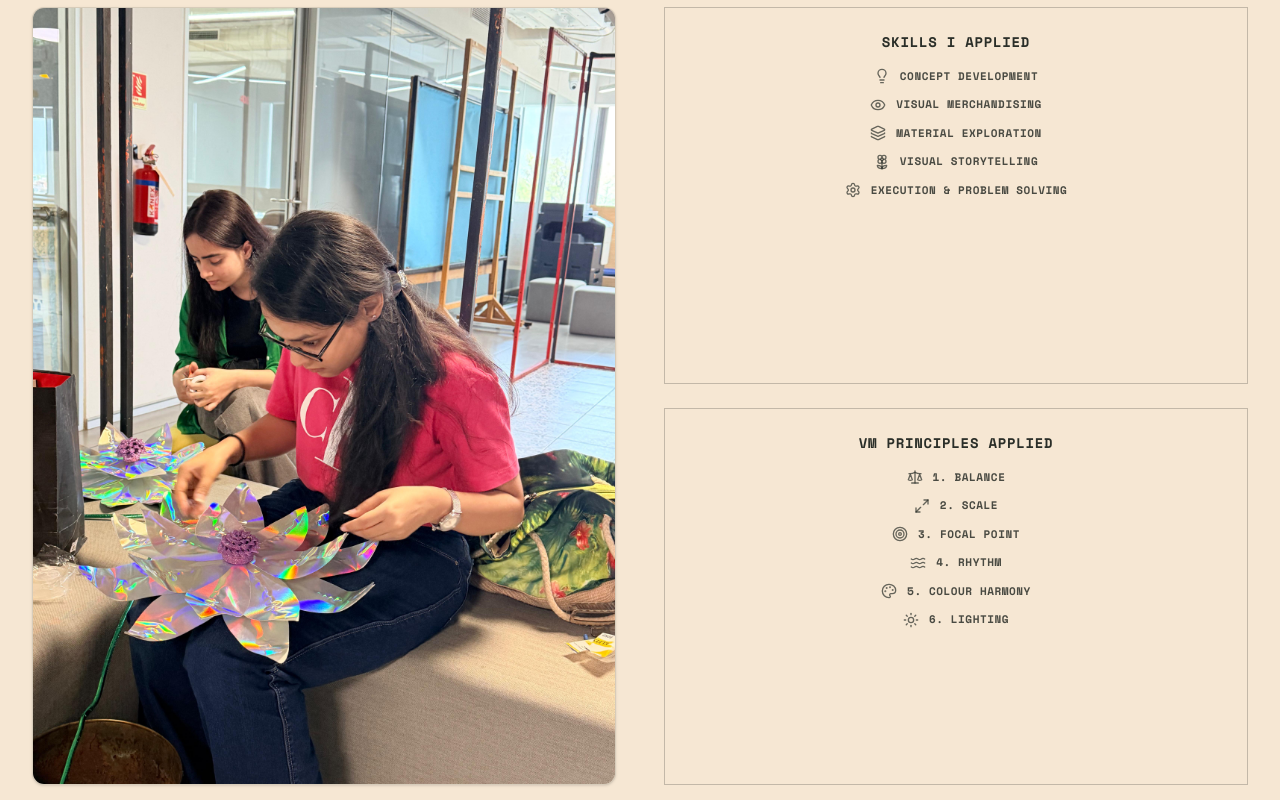
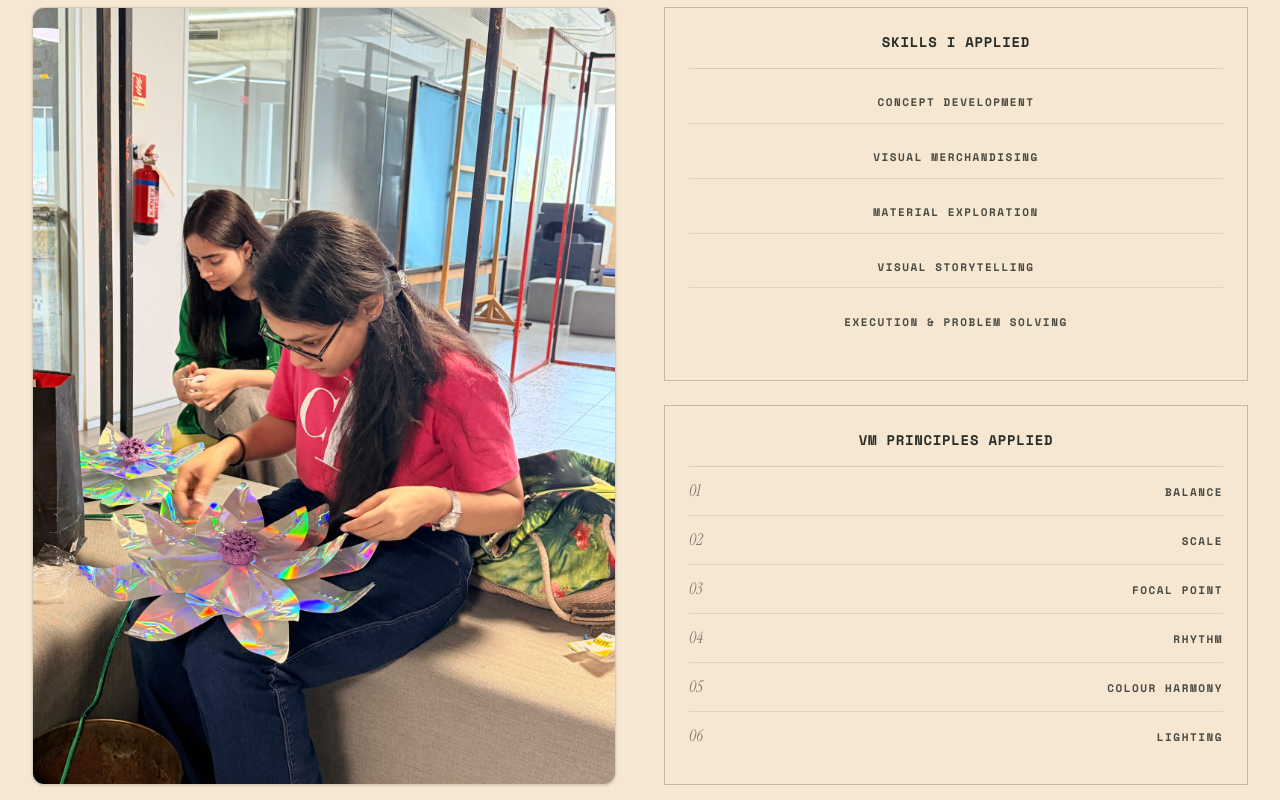
Before and after one commit to srishtij200/srishti, a React (Vite) app: page /projects/visual-merchandising in a window 1280 px wide. Shown: the part 5800-6600 px from the top of the page. Built offline with nearby package versions, Linux system fonts and the light colour scheme; no server answers.

Commit message:
project2 page5: style skills and principles with dividers and spacing

```diff
--- a/src/pages/ProjectVisualMerchandisingPage.tsx
+++ b/src/pages/ProjectVisualMerchandisingPage.tsx
@@ -2,24 +2,9 @@ import React from 'react';
 import { Link } from 'react-router-dom';
 import {
   ArrowLeft,
-  ArrowDown,
-  Lightbulb,
-  Eye,
-  Layers,
-  Flower2,
-  Settings,
-  Scale,
-  Maximize2,
-  Target,
-  Waves,
-  Palette,
-  Sun
+  ArrowDown
 } from 'lucide-react';
 import { portfolioData } from '../data/portfolioData';
-
-const vmIconMap: Record<string, React.ComponentType<{ className?: string }>> = {
-  Lightbulb, Eye, Layers, Flower2, Settings, Scale, Maximize2, Target, Waves, Palette, Sun
-};
 
 export const ProjectVisualMerchandisingPage: React.FC = () => {
   const { projectVM: vm } = portfolioData;
@@ -370,40 +355,33 @@ export const ProjectVisualMerchandisingPage: React.FC = () => {
                 />
               </div>
               <div className="flex flex-col gap-6">
-                <div className="border border-[var(--c-ink)]/25 bg-[var(--c-bg)] rounded-none px-6 py-6 flex-1">
-                  <div className="font-mono-code text-sm font-bold uppercase tracking-wider text-[var(--c-ink)] text-center mb-4">
+                <div className="border border-[var(--c-ink)]/25 bg-[var(--c-bg)] rounded-none px-6 py-6 flex-1 flex flex-col">
+                  <div className="font-mono-code text-sm font-bold uppercase tracking-wider text-[var(--c-ink)] text-center pb-4 border-b border-[var(--c-ink)]/15">
                     {u.p5SkillsHeader}
                   </div>
-                  <ul className="space-y-3">
-                    {vm.page5SkillsAndPrinciples.skillsApplied.map((sk, idx) => {
-                      const Icon = vmIconMap[sk.icon] ?? Lightbulb;
-                      return (
-                        <li key={idx} className="flex items-center justify-center gap-2.5">
-                          <Icon className="w-4 h-4 text-[var(--c-ink)]/70 shrink-0" />
-                          <span className="font-mono-code text-[11px] font-bold uppercase tracking-wider text-[var(--c-ink)]/85">
-                            {sk.title}
-                          </span>
-                        </li>
-                      );
-                    })}
+                  <ul className="flex-1 flex flex-col justify-evenly divide-y divide-[var(--c-ink)]/10">
+                    {vm.page5SkillsAndPrinciples.skillsApplied.map((sk, idx) => (
+                      <li key={idx} className="py-3 text-center font-mono-code text-[11px] font-bold uppercase tracking-[0.14em] text-[var(--c-ink)]/85">
+                        {sk.title}
+                      </li>
+                    ))}
                   </ul>
                 </div>
-                <div className="border border-[var(--c-ink)]/25 bg-[var(--c-bg)] rounded-none px-6 py-6 flex-1">
-                  <div className="font-mono-code text-sm font-bold uppercase tracking-wider text-[var(--c-ink)] text-center mb-4">
+                <div className="border border-[var(--c-ink)]/25 bg-[var(--c-bg)] rounded-none px-6 py-6 flex-1 flex flex-col">
+                  <div className="font-mono-code text-sm font-bold uppercase tracking-wider text-[var(--c-ink)] text-center pb-4 border-b border-[var(--c-ink)]/15">
                     {u.p5PrinciplesHeader}
                   </div>
-                  <ul className="space-y-3">
-                    {vm.page5SkillsAndPrinciples.vmPrinciplesApplied.map((p, idx) => {
-                      const Icon = vmIconMap[p.icon] ?? Scale;
-                      return (
-                        <li key={idx} className="flex items-center justify-center gap-2.5">
-                          <Icon className="w-4 h-4 text-[var(--c-ink)]/70 shrink-0" />
-                          <span className="font-mono-code text-[11px] font-bold uppercase tracking-wider text-[var(--c-ink)]/85">
-                            {p.number}. {p.name}
-                          </span>
-                        </li>
-                      );
-                    })}
+                  <ul className="flex-1 flex flex-col justify-evenly divide-y divide-[var(--c-ink)]/10">
+                    {vm.page5SkillsAndPrinciples.vmPrinciplesApplied.map((p, idx) => (
+                      <li key={idx} className="py-3 flex items-baseline justify-between gap-4">
+                        <span className="font-serif-display italic text-base text-[var(--c-ink)]/60">
+                          {String(p.number).padStart(2, '0')}
+                        </span>
+                        <span className="font-mono-code text-[11px] font-bold uppercase tracking-[0.14em] text-[var(--c-ink)]/85">
+                          {p.name}
+                        </span>
+                      </li>
+                    ))}
                   </ul>
                 </div>
               </div>
```
